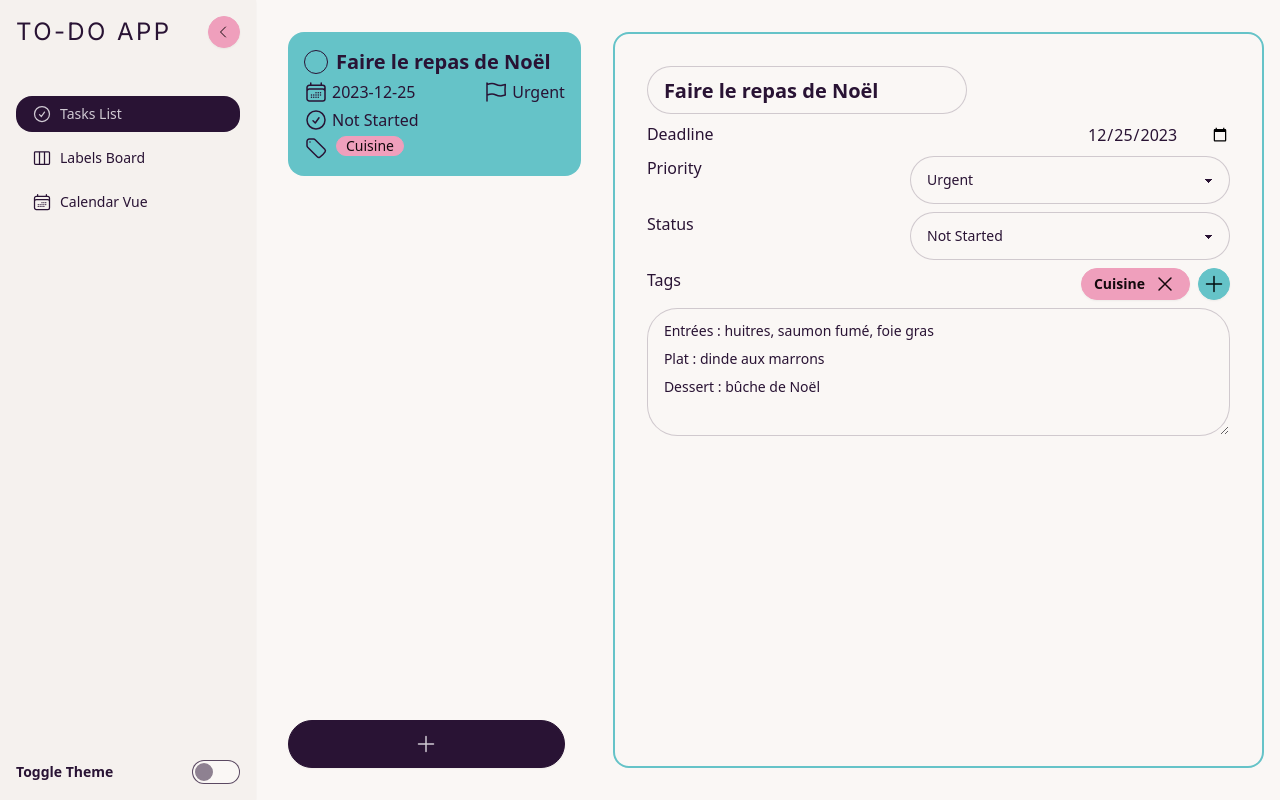
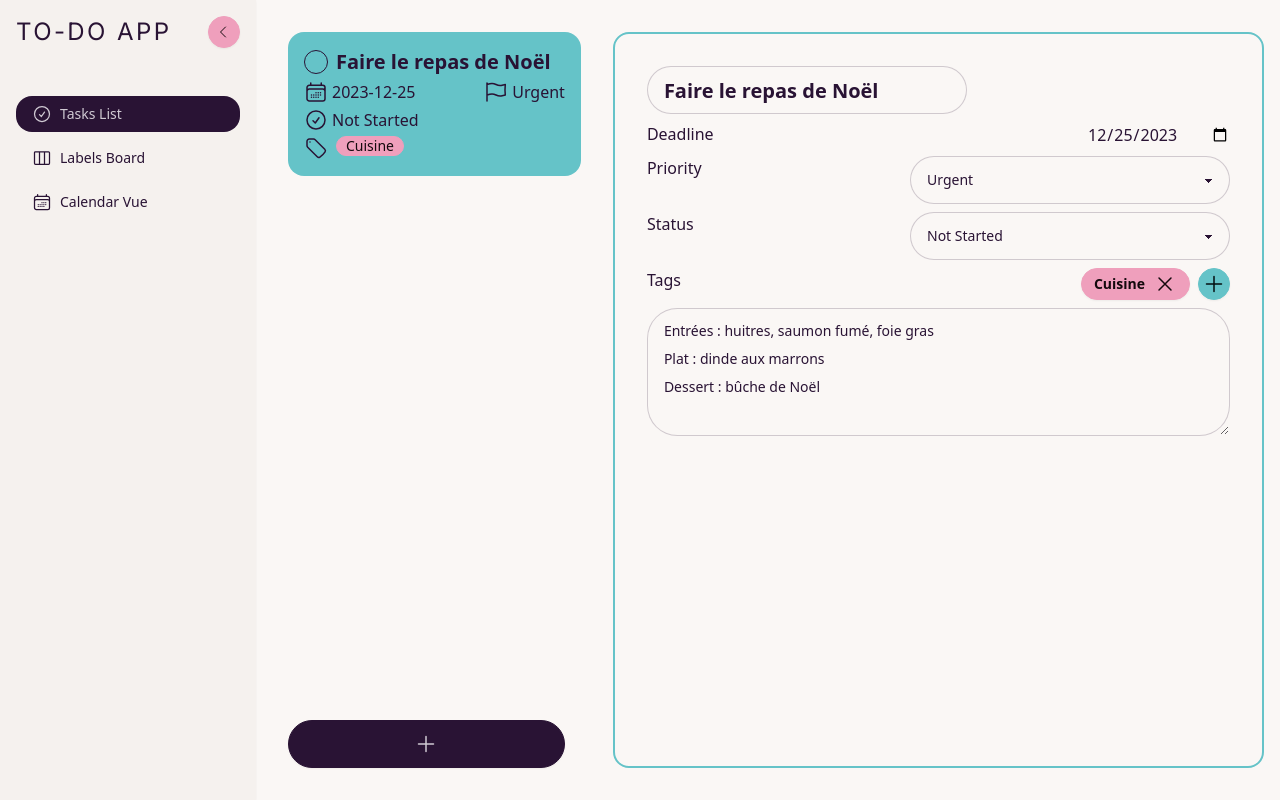
Before and after one commit to AurelieESEO/todo_react_project, a React (Vite) app in the folder todo_react_project/: page / in a window 1280 px wide. Built offline with nearby package versions, Linux system fonts and the light colour scheme; a web font is replaced by a local one.

Commit message:
ui on new tag input

```diff
--- a/todo_react_project/src/components/Sidebar.tsx
+++ b/todo_react_project/src/components/Sidebar.tsx
@@ -69,10 +69,6 @@
 									/>
 							))}
 						</ul>
-						<div className="p-4 pt-2 flex justify-between items-center">
-							{short ? null : <span className="text-sm font-semibold">Toggle Theme</span>}
-							<input type="checkbox" value="synthwave" className="toggle controller-theme" />
-						</div>
 					</div>
 				</nav>
 			</aside>
--- a/todo_react_project/src/components/TaskEdit.tsx
+++ b/todo_react_project/src/components/TaskEdit.tsx
@@ -222,7 +222,11 @@
               ))}
             </div>
             <div>
-              <input onBlur={handleNewTag}></input>
+              <input className="input input-bordered card-title w-full max-w-xs max-h-6 mt-2 text-sm"
+                     type="text"
+                     onBlur={handleNewTag}
+                     placeholder="New Tag Name"
+              ></input>
             </div>
           </div>
           {/* Textarea for task description */}
```
